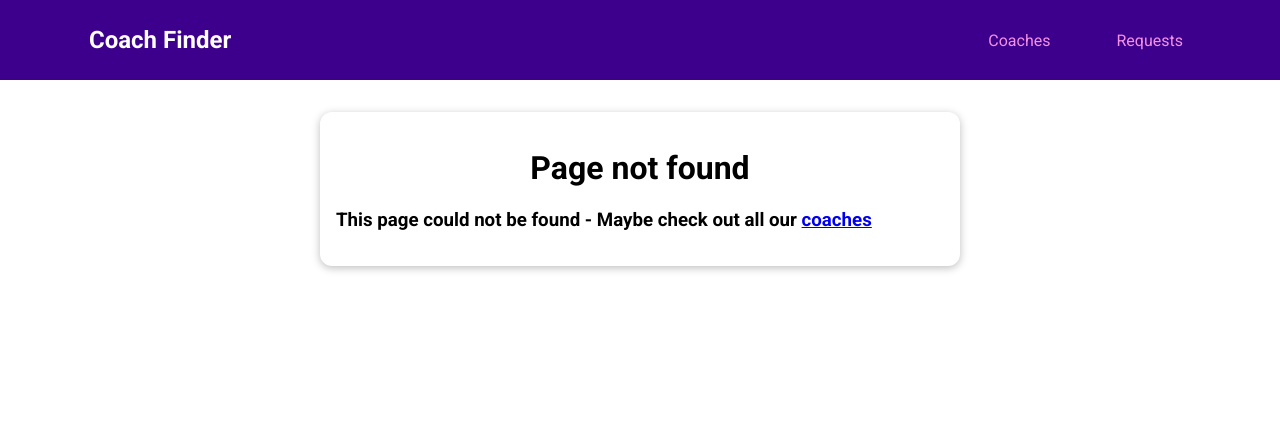
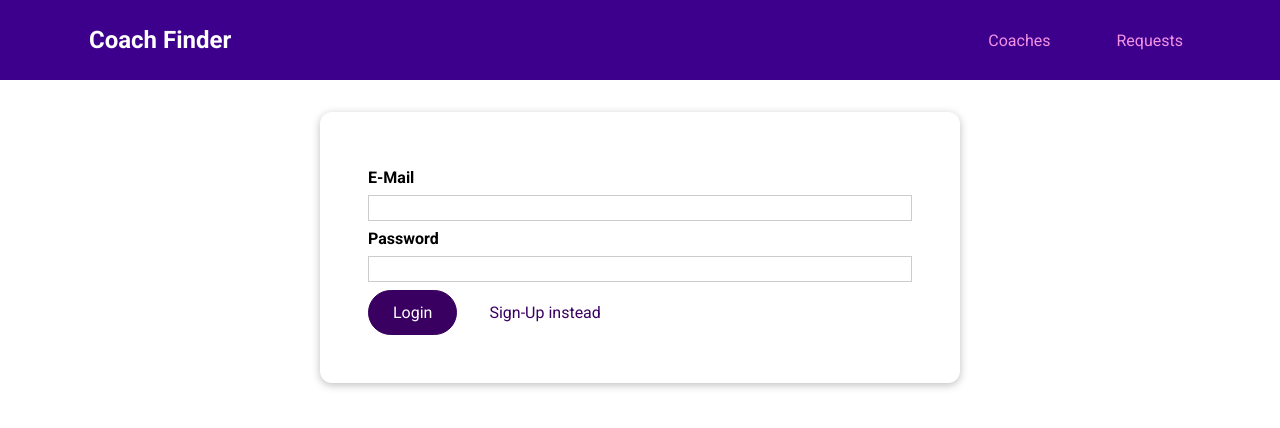
Before and after one commit to kyaarlis/Coach-Finder-App-VueJS, a Vue app: page /auth in a window 1280 px wide. Before the commit this address had no page. Shown: the top 428 px of the page. Built offline with nearby package versions, Linux system fonts and the light colour scheme.

Commit message:
working on auth

```diff
--- /dev/null
+++ b/src/pages/auth/userAuth.vue
@@ -0,0 +1,128 @@
+<template>
+<div>
+    <base-spinner v-if="loading"></base-spinner>
+    <base-dialog
+        :show="!!error"
+        title="An error occured!"
+        @close="close"
+        >
+            <p>{{ error }}</p>
+        </base-dialog>
+    <base-card>
+        <form @submit.prevent="submitForm">
+            <div class="form-control">
+                <label for="email">E-Mail</label>
+                <input type="email" id="email" v-model.trim="email">
+            </div>
+
+            <div class="form-control">
+                <label for="passwd">Password</label>
+                <input type="text" id="passwd" v-model.trim="password">
+            </div>
+
+            <p v-if="!formIsValid">Please enter <b>E-Mail</b> or the password must be at least 6 characters long!</p>
+            <base-button>{{ submitBtnCaption }}</base-button>
+            <base-button type="button" mode="flat" @click="swithAuthMode">{{ switchModeBtnCaption }} instead</base-button>
+        </form>
+    </base-card>
+</div>
+</template>
+
+<script>
+export default {
+    data() {
+        return {
+            email: '',
+            password: '',
+            formIsValid: true,
+            mode: 'login',
+            loading: false,
+            error: null,
+        }
+    },
+    computed: {
+        submitBtnCaption() {
+            if (this.mode === 'login') {
+                return 'Login'
+            } else {
+                return 'Sign-Up'
+            }
+        },
+        switchModeBtnCaption() {
+            if (this.mode === 'login') {
+                return 'Sign-Up'
+            } else {
+                return 'Login'
+            }
+        }
+    },
+    methods: {
+        async submitForm() {
+            this.formIsValid = true
+            this.loading = true
+
+            if (this.email == '' || this.password.length < 6) {
+                this.formIsValid = false
+                return
+                }
+
+            try {
+                if (this.mode === 'login') {
+                //...
+                } else {
+                   await this.$store.dispatch('signup', {
+                        email: this.email,
+                        password: this.password
+                    })
+                }
+            } catch (error) {
+                this.error = error.message || 'Some things went south..'
+            }
+            this.loading = false
+        },
+        swithAuthMode() {
+            if (this.mode === 'login') {
+                this.mode = 'signup'
+            } else {
+                this.mode = 'login'
+            }
+        },
+        close() {
+            this.error = null
+        }
+    }
+}
+</script>
+
+<style scoped>
+form {
+  margin: 1rem;
+  padding: 1rem;
+}
+
+.form-control {
+  margin: 0.5rem 0;
+}
+
+label {
+  font-weight: bold;
+  margin-bottom: 0.5rem;
+  display: block;
+}
+
+input,
+textarea {
+  display: block;
+  width: 100%;
+  font: inherit;
+  border: 1px solid #ccc;
+  padding: 0.15rem;
+}
+
+input:focus,
+textarea:focus {
+  border-color: #3d008d;
+  background-color: #faf6ff;
+  outline: none;
+}
+</style>
--- a/src/router.js
+++ b/src/router.js
@@ -7,6 +7,7 @@
 
 import RequestsRecieved from './pages/requests/RequestsRecieved'
 import NotFound from './pages/NotFound'
+import userAuth from './pages/auth/userAuth.vue'
 
 const router = createRouter({
     history: createWebHistory(),
@@ -38,6 +39,10 @@
             path: '/requests',
             component: RequestsRecieved
         },
+        {
+            path: '/auth',
+            component: userAuth
+        },
         { path: '/:notFound(.*)', component: NotFound }
     ]
 })
--- a/src/store/index.js
+++ b/src/store/index.js
@@ -2,20 +2,13 @@
 
 import coachModule from './modules/coaches'
 import requestModule from './modules/requests'
+import authModule from './modules/auth/index'
 
 const store = createStore({
-    modules: { coachModule, requestModule },
-    state() {
-        return {
-            userId: 'c3'
-        }
-    },
-    mutations: {},
-    actions: {},
-    getters: {
-        userId(state) {
-            return state.userId
-        }
+    modules: {
+        coachModule,
+        requestModule,
+        auth: authModule
     }
 })
 
--- /dev/null
+++ b/src/store/modules/auth/actions.js
@@ -0,0 +1,53 @@
+
+export default {
+    async login() {
+        const response = await fetch('https://identitytoolkit.googleapis.com/v1/accounts:signInWithPassword?key=AIzaSyCjS7aImoRaEOaG9fTTE0c9m-nhs99ZJP0', {
+            method: 'POST',
+            body: JSON.stringify({
+                email: payload.email,
+                password: payload.password,
+                returnSecureToken: true
+            })
+        })
+
+        const responseData = await response.json()
+
+        if (!response.ok) {
+            console.log(responseData)
+            const error = new Error(responseData.message || 'Failed to authenticate!')
+            throw error
+        }
+        console.log(responseData)
+
+        context.commit('setUser', {
+            token: responseData.idToken,
+            userId: responseData.localId,
+            tokenExpiration: responseData.expiresIn
+        })
+    },
+    async signup(context, payload) {
+        const response = await fetch('https://identitytoolkit.googleapis.com/v1/accounts:signUp?key=AIzaSyCjS7aImoRaEOaG9fTTE0c9m-nhs99ZJP0', {
+            method: 'POST',
+            body: JSON.stringify({
+                email: payload.email,
+                password: payload.password,
+                returnSecureToken: true
+            })
+        })
+
+        const responseData = await response.json()
+
+        if (!response.ok) {
+            console.log(responseData)
+            const error = new Error(responseData.message || 'Failed to authenticate!')
+            throw error
+        }
+        console.log(responseData)
+
+        context.commit('setUser', {
+            token: responseData.idToken,
+            userId: responseData.localId,
+            tokenExpiration: responseData.expiresIn
+        })
+    }
+}
--- /dev/null
+++ b/src/store/modules/auth/getters.js
@@ -0,0 +1,5 @@
+export default {
+    userId(state) {
+        return state.userId
+    }
+}
--- /dev/null
+++ b/src/store/modules/auth/index.js
@@ -0,0 +1,16 @@
+import mutations from './mutations.js'
+import actions from './actions.js'
+import getters from './getters.js'
+
+export default {
+    state() {
+        return {
+            userId: null,
+            token: null,
+            tokenExpiration: null
+        }
+    },
+    mutations,
+    actions,
+    getters
+}
--- /dev/null
+++ b/src/store/modules/auth/mutations.js
@@ -0,0 +1,7 @@
+export default {
+    setUser(state, payload) {
+        state.token = payload.token,
+        state.userId = payload.userId,
+        state.tokenExpiration = payload.tokenExpiration
+    }
+}
```
